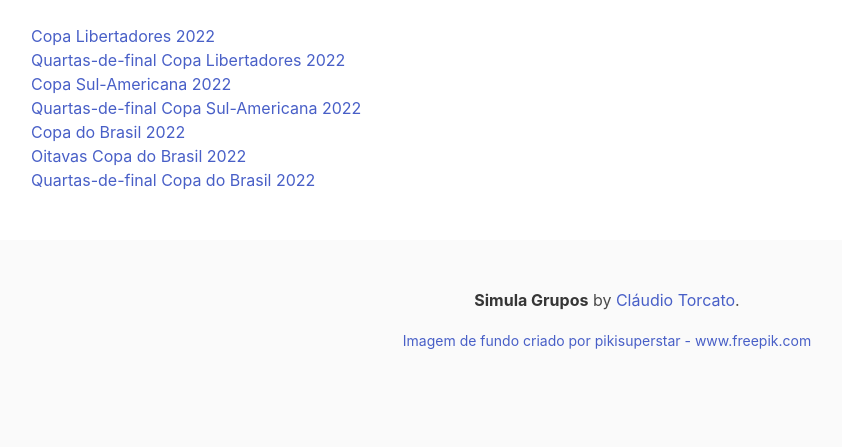
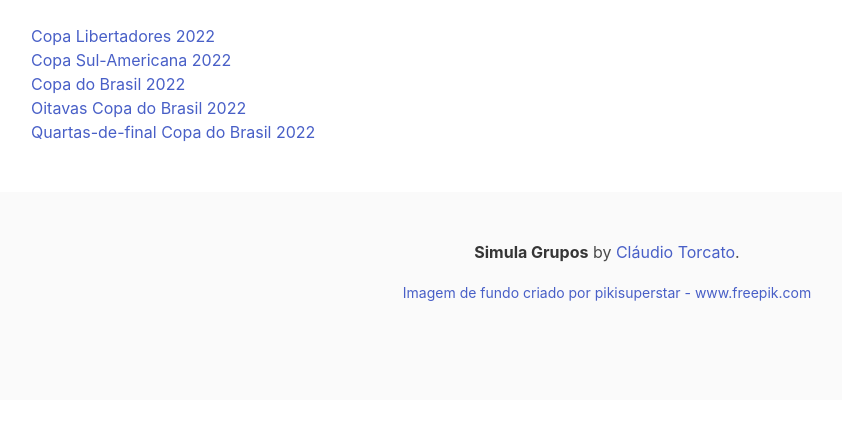
Before and after one commit to Cleedee/sorteio-grupos, a Flask app: page / in a window 1280 px wide. Shown: the part 208-655 px from the top of the page, without its empty margins (33-875 px from the left). Run offline with Flask 2, Linux system fonts and the light colour scheme; some libraries are stand-ins or nearby versions.

Commit message:
Retirando sorteios que não existiram

```diff
--- a/runtime.txt
+++ b/runtime.txt
@@ -1 +1 @@
-python-3.9.11
+python-3.9.13
--- a/templates/index.html
+++ b/templates/index.html
@@ -10,9 +10,7 @@
 
 <ul>
     <li><a href="{{ url_for('liberta.index') }}">Copa Libertadores 2022</a></li>
-    <li><a href="{{ url_for('liberta.sorteio_quartas') }}">Quartas-de-final Copa Libertadores 2022</a></li>
     <li><a href="{{ url_for('sula.index') }}">Copa Sul-Americana 2022</a></li>
-    <li><a href="{{ url_for('sula.sorteio_quartas') }}">Quartas-de-final Copa Sul-Americana 2022</a></li>
     <li><a href="{{ url_for('cdb.index') }}">Copa do Brasil 2022</a></li>
     <li><a href="{{ url_for('cdb.sorteio_oitavas') }}">Oitavas Copa do Brasil 2022</a></li>
     <li><a href="{{ url_for('cdb.sorteio_quartas') }}">Quartas-de-final Copa do Brasil 2022</a></li>
```
